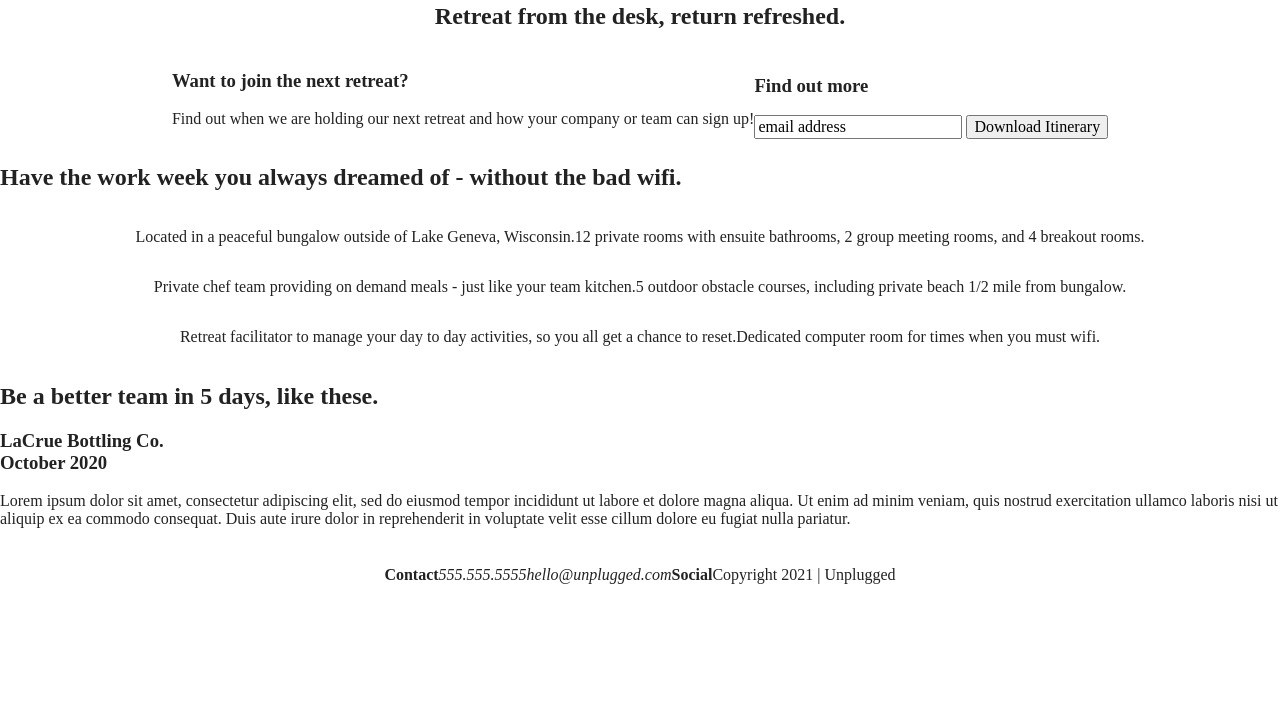
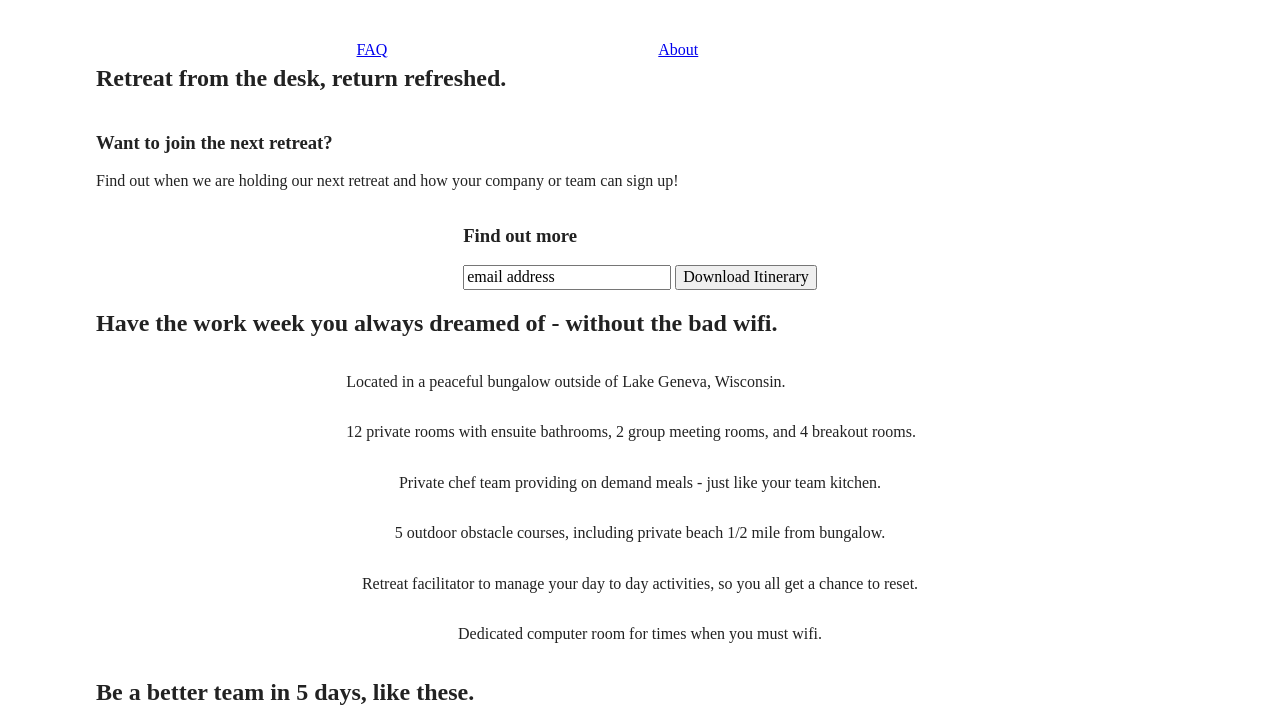
Before and after one commit to echacha/unplugged, a website built with Parcel: page index.html in a window 1280 px wide. Shown: the part 67-791 px from the top of the page. Built offline with nearby package versions, Linux system fonts and the light colour scheme.

Commit message:
Add widths and margins and padding

```diff
--- a/css/main.css
+++ b/css/main.css
@@ -95,9 +95,15 @@ footer {
   justify-content: center;
   align-items: center;
   flex-flow: row wrap;
-
    }
 
+   header {
+     padding: 15px 0;
+   }
+
+  .content-wrapper {
+    width: 85%;
+  }
 /* ------- Header ----------- */
 
 
@@ -106,6 +112,7 @@ header .content-wrapper {
   justify-content: center;
   align-items: center;
   flex-flow: row wrap;
+  margin: 0;
 }
 
 header nav {
@@ -113,11 +120,29 @@ header nav {
   justify-content: space-around;
   align-items: center;
   flex-flow: row wrap;
+  width: 60%;
+  margin-top: 15px;
+  margin-bottom: 15px;
+  margin-left: 85px;
+  margin-right: 85px;
+}
+
+.header-divider {
+  width: 100%;
+  height: 1px;
+  margin: 10px 0 20px 0;
 }
 
 header nav ul {
   display: flex;
   justify-content: space-around;
+  width: 100%;
+  list-style: none;
+  margin:
+}
+
+header nav ul li {
+  padding: 0 15px;
 }
 
 /* --------- Main area --------- */
@@ -137,20 +162,15 @@ aside {
 
 }
 
-.form-description {
-
-}
-
-.form {
-
-}
-
-
 .features {
   display: flex;
   justify-content: center;
   flex-flow: row wrap;
 
+}
+
+features p {
+  margin: 0;
 }
 
 .features .features-items {
@@ -160,11 +180,8 @@ aside {
   flex-flow: row wrap;
 }
 
-.fontawesome-icon {
-
-}
-
-.features-item-description {
+features .article {
+  width: 65%;
 
 }
 
@@ -177,10 +194,12 @@ aside {
 
 }
 
-.review-headline {
+.review h3 {
+  width: 55%;
 }
 
-.article {
+article {
+  width: 54%;
 
 }
 
@@ -192,11 +211,20 @@ aside {
   align-items: center;
 }
 
+footer .content-wrapper {
+  width: 55%;
+  margin: 50px 0;
+}
+
 .contact {
   display: flex;
   justify-content: center;
   align-items: center;
 
+}
+
+footer p {
+  margin: 0;
 }
 
 address {
@@ -226,8 +254,6 @@ footer .social-icons p {
   align-items: center;
 }
 
-
-
 .copyright {
   display: flex;
   justify-content: center;
@@ -253,28 +279,10 @@ footer .social-icons p {
   align-items: center;
   flex-flow: row wrap;
 }
-}
-
-.mission-content {
-
-}
-
-.general-info {
-
-}
-
 
 
 
 /* ============= FAQ Page ============ */
-
-.faq-section {
-
-}
-
-.faq-info {
-
-}
 
 .faq {
   display: flex;
--- a/index.html
+++ b/index.html
@@ -25,9 +25,11 @@
 <body>
   <header>
     <div class="content-wrapper">
-      <a href="#">
-        <img src="" alt="unplugged logo">
-      </a>
+      <figure>
+        <a href="#">
+          <img src="" alt="unplugged logo">
+        </a>
+      </figure>
       <div class="header-divider">
         <nav>
           <ul>
@@ -57,17 +59,17 @@
           <h3>Find out more</h3>
             <input type="text" name="name" value="email address">
             <input type="button" value="Download Itinerary">
-         </div>
+          </div>
       </aside>
     <section class="features">
       <div class="content-wrapper">
         <h2>Have the work week you always dreamed of - without the bad wifi.</h2>
-        <div class="features-items">
+        <div class=features-items>
           <article>
             <p class="fontawesome-icon"></p>
             <p class="features-item-description">Located in a peaceful bungalow outside of Lake Geneva, Wisconsin.</p>
           </article>
-          <article class="features-items">
+          <article>
             <p class="fontawesome-icon"></p>
             <p class="features-item-description">12 private rooms with ensuite bathrooms, 2 group meeting rooms, and 4 breakout rooms.</p>
           </article>
@@ -90,25 +92,20 @@
         </div>
       </div>
     </section>
+
     <section class="reviews">
       <div class="content-wrapper">
-        <div class="review-headline">
-          <h2>Be a better team in 5 days, like these.</h2>
-        </div>
+        <h2>Be a better team in 5 days, like these.</h2>
         <article>
           <div>
             <h3>LaCrue Bottling Co.
             <br>
             October 2020</h3>
-          </div>
-          <div>
             <p>Lorem ipsum dolor sit amet, consectetur adipiscing elit, sed do eiusmod tempor incididunt ut labore et dolore magna aliqua. Ut enim ad minim veniam, quis nostrud exercitation ullamco laboris nisi ut aliquip ex ea commodo consequat. Duis aute irure dolor in reprehenderit in voluptate velit esse cillum dolore eu fugiat nulla pariatur.</p>
           </div>
         </article>
       </div>
     </section>
-
-
   </main>
 
   <footer>
@@ -117,8 +114,8 @@
         <div class="contact">
           <h4>Contact</h4>
           <address>
-            <p>555.555.5555</p>
-            <p>hello@unplugged.com</p>
+            <p>555.555.5555<br>
+            hello@unplugged.com</p>
           </address>
         </div>
         <div class="social">
```
Also changed, not shown: faq/index.html (+2 -0 lines).
